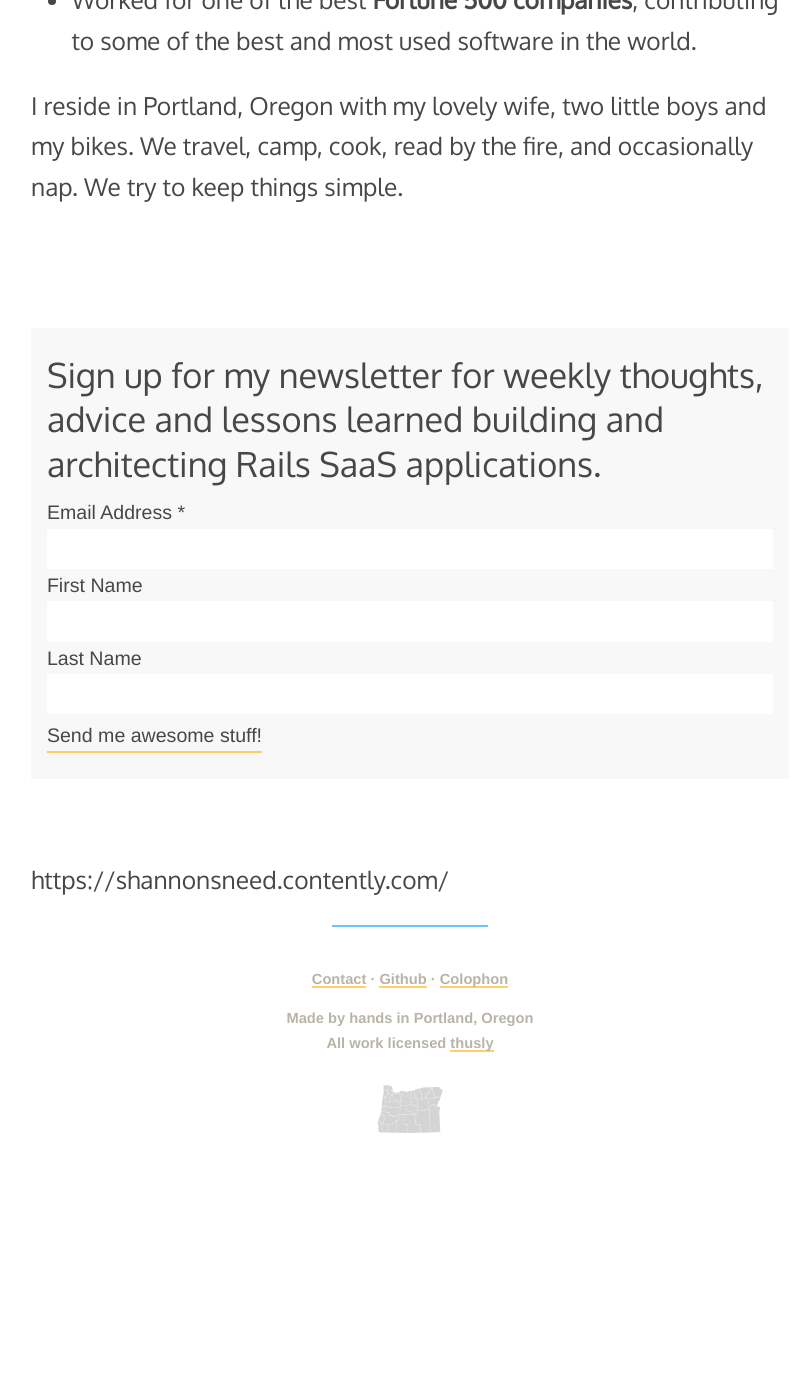
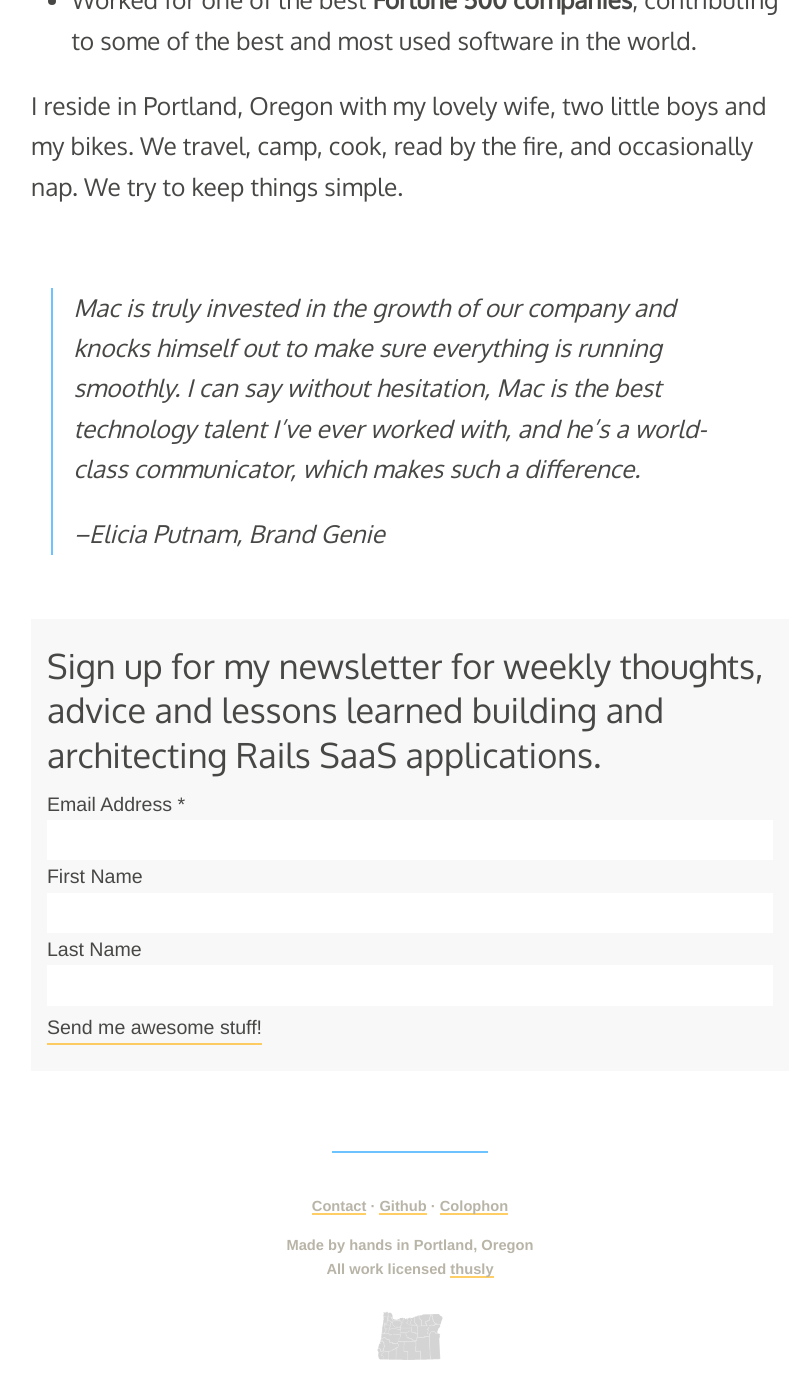
Before and after one commit to macmartine/macmartine.github.io, a Jekyll site: the page built from index.md, in a window 1280 px wide and 1400 px high, scrolled down 880 px. Shown: the whole window, without its empty margins (230-1038 px from the left). Built offline with Jekyll 4.4.1, drawn with Linux system fonts in a browser that asks for light colours; before the commit the page ends 2053 px from its top, so only the background shows below that; part of the change alters nothing that is shown.

```diff
--- a/index.md
+++ b/index.md
@@ -21,11 +21,8 @@ In the recent past, I’ve:
 
 I reside in Portland, Oregon with my lovely wife, two little boys and my bikes. We travel, camp, cook, read by the fire, and occasionally nap. We try to keep things simple.
 
-[comment]: <> > Mac is truly invested in the growth of our company and knocks himself out to make sure everything is running smoothly. I can say without hesitation, Mac is the best technology talent I’ve ever worked with, and he&#8217;s a world-class communicator, which makes such a difference.
+> Mac is truly invested in the growth of our company and knocks himself out to make sure everything is running smoothly. I can say without hesitation, Mac is the best technology talent I’ve ever worked with, and he&#8217;s a world-class communicator, which makes such a difference.
 >
-
-[comment]: <> > <cite> --Elicia Putnam, Brand Genie</cite>
+> <cite> --Elicia Putnam, Brand Genie</cite>
 
 {% include newsletter_signup_form.html %}
-
-https://shannonsneed.contently.com/
```
